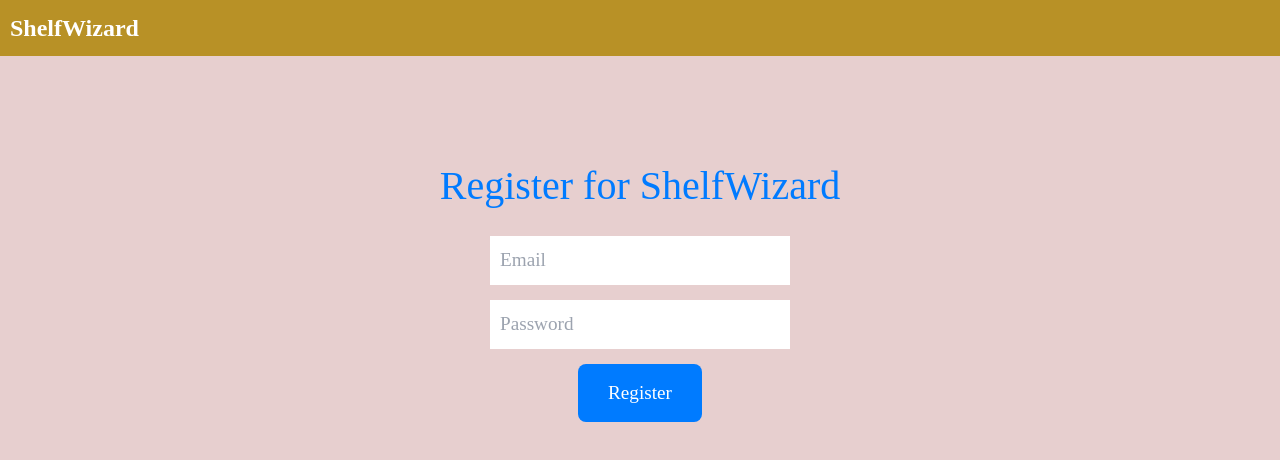
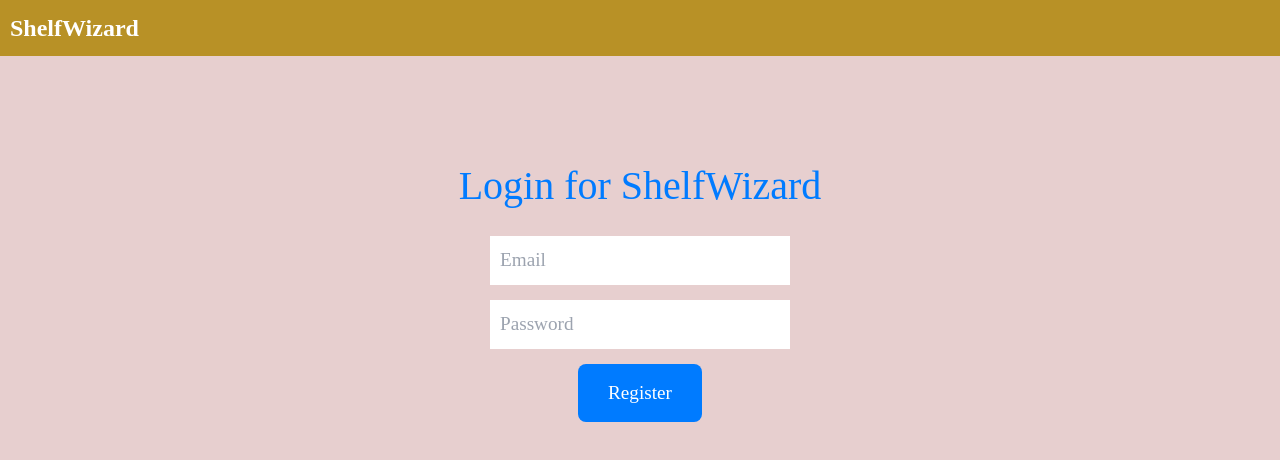
Before and after one commit to Shubham202/ShelfWizard---client, a React (Vite) app: page /login in a window 1280 px wide. Shown: the top 460 px of the page. Built offline with nearby package versions, Linux system fonts and the light colour scheme.

Commit message:
Dashboard

```diff
--- a/src/pages/Login.jsx
+++ b/src/pages/Login.jsx
@@ -44,7 +44,7 @@ const LoginPage = () => {
 					</nav>
 				</div>
 				<div className="hero-content">
-					<h1 className="hero-text">Register for ShelfWizard</h1>
+					<h1 className="hero-text">Login for ShelfWizard</h1>
 					{error && <p className="error-message">{error}</p>}
 					<form className="login-form" onSubmit={handleFormSubmit}>
 						<input
```
